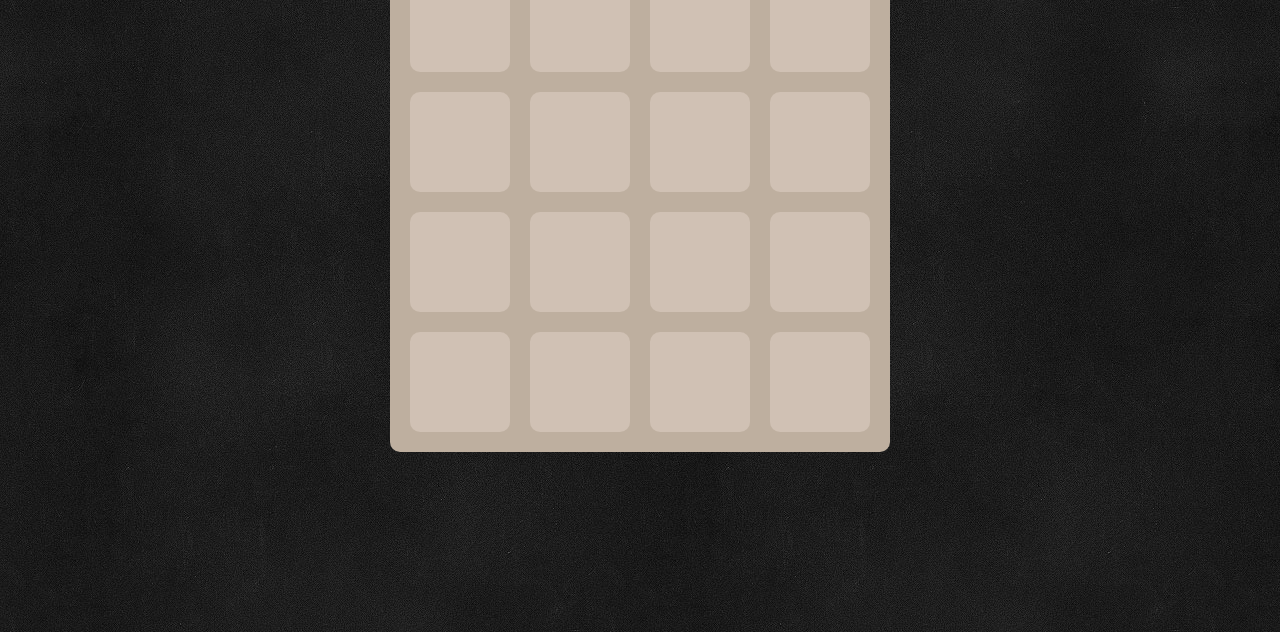
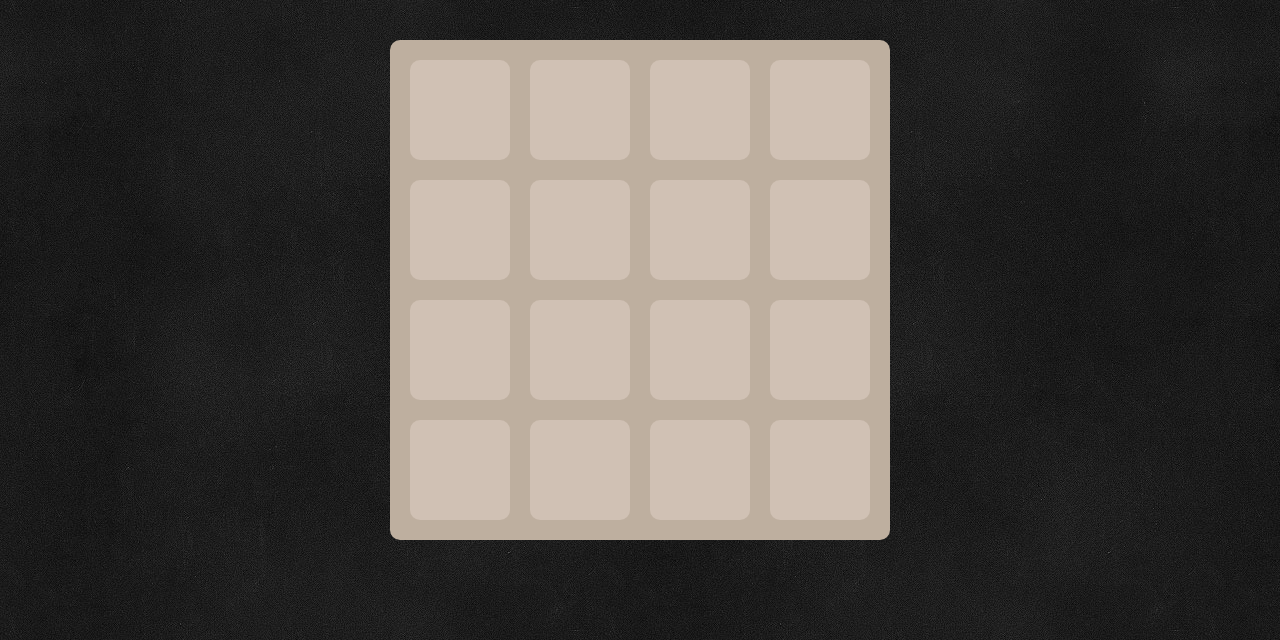
Before and after one commit to 8oros8/2048, a plain HTML site: page docs/index.html in a window 1280 px wide. Shown: the part 168-808 px from the top of the page. Drawn offline with Linux system fonts and the light colour scheme.

Commit message:
html and body height set to 100% for alignment

```diff
--- a/docs/index.css
+++ b/docs/index.css
@@ -1,11 +1,15 @@
 * {
     font-family: 'Montserrat', sans-serif;
+}
+html {
+    height: 100%;
 }
 body {
     display: flex;
     flex-direction: column;
     align-items: center;
-    width: 85%;
+    justify-content: center;
+    height: 100%;
     margin-left: auto;
     margin-right: auto;
     background-image: url("background.jpg");
```
